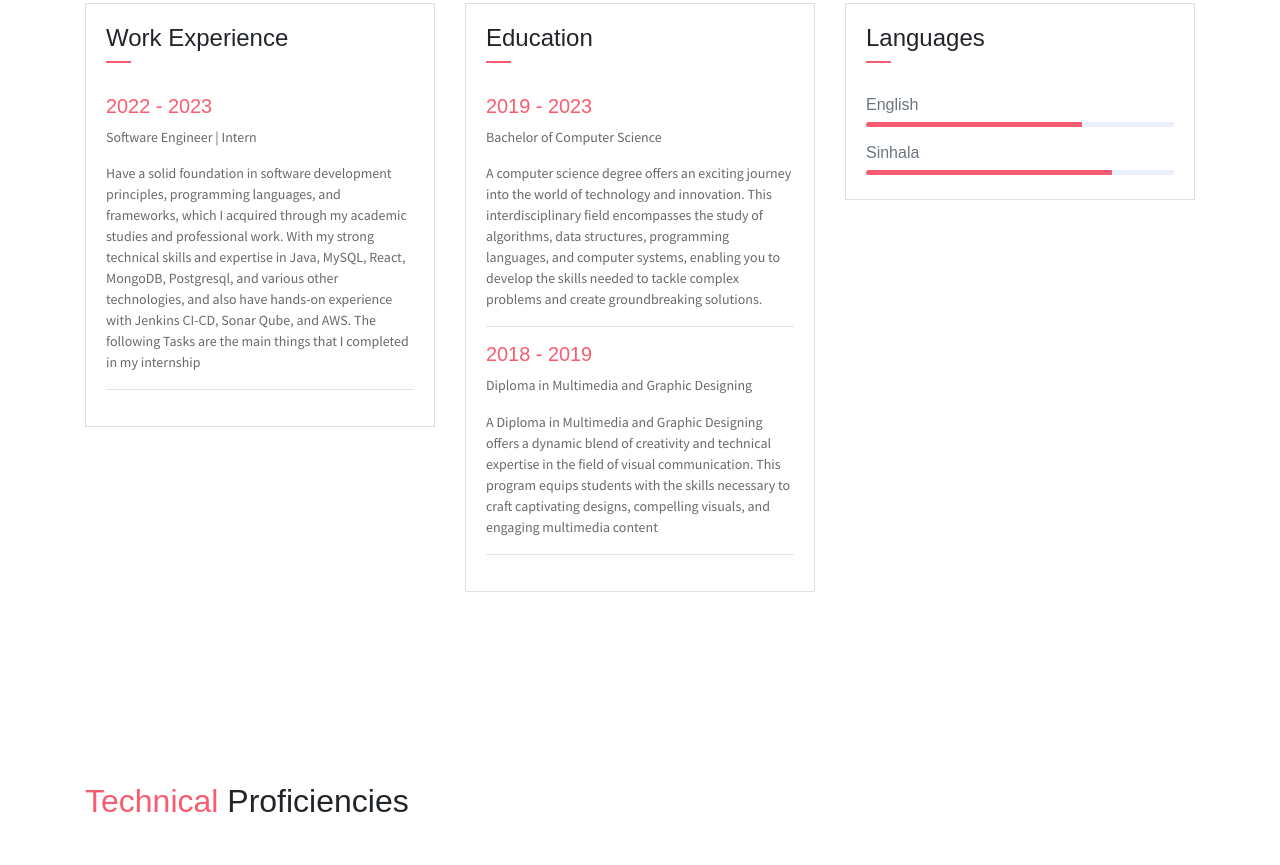
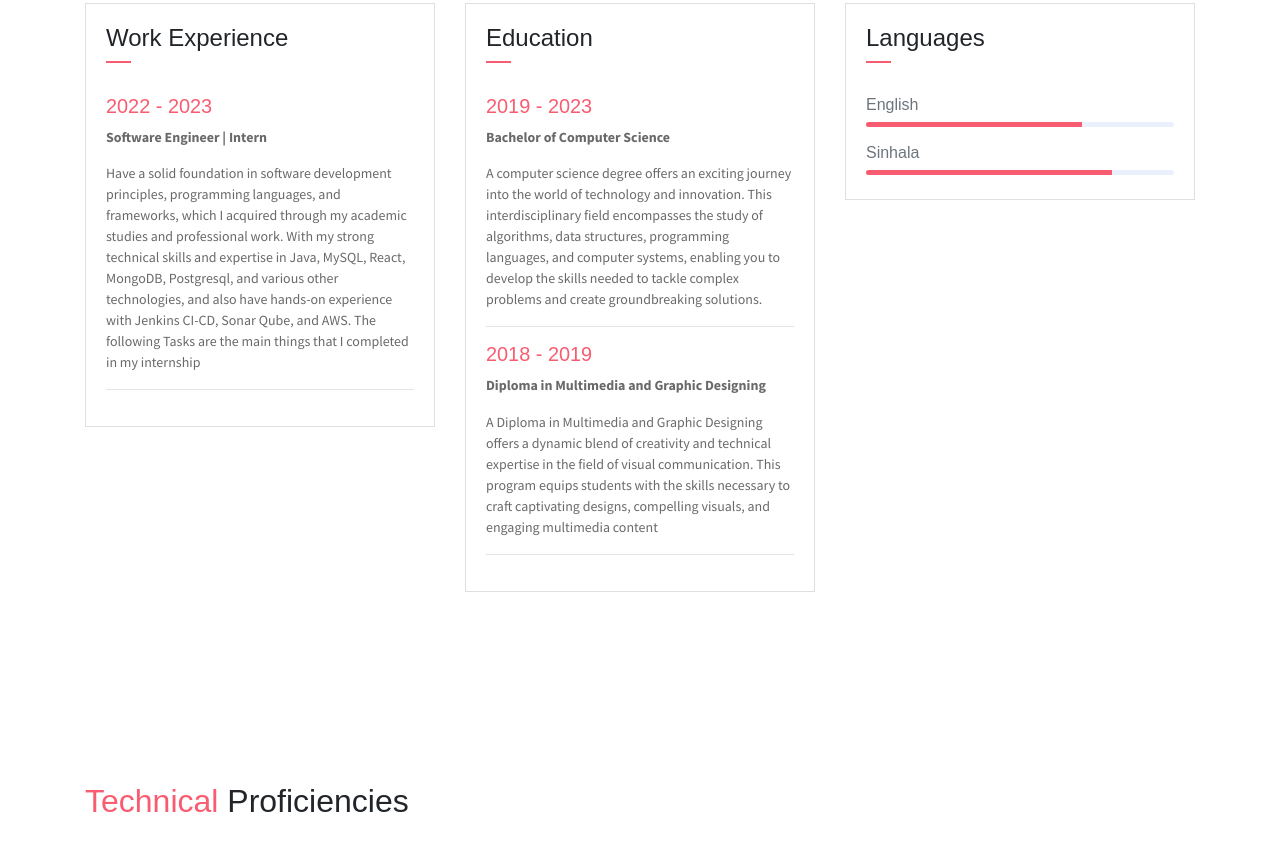
Before and after one commit to RidmaRandika/ridma.live, a plain HTML site: page index.html in a window 1280 px wide. Shown: the part 1340-2205 px from the top of the page. Drawn offline with Linux system fonts and the light colour scheme; some packages are replaced by stand-ins of ours.

Commit message:
refactor the codebase

```diff
--- a/index.html
+++ b/index.html
@@ -133,7 +133,7 @@
                         </div>
                         <div class="card-body">
                             <h6 class="title text-danger">2022 - 2023</h6>
-                            <P>Software Engineer | Intern</P>
+                            <P><b>Software Engineer | Intern</b></P>
                             <P class="subtitle">
                                 Have a solid foundation in software development principles,
                                 programming languages, and frameworks, which I acquired through
@@ -159,13 +159,13 @@
                         </div>
                         <div class="card-body">
                             <h6 class="title text-danger">2019 - 2023</h6>
-                            <P>Bachelor of Computer Science</P>
+                            <P><b>Bachelor of Computer Science</b> </P>
                             <P class="subtitle">
                                 A computer science degree offers an exciting journey into the world of technology and innovation. This interdisciplinary field encompasses the study of algorithms, data structures, programming languages, and computer systems, enabling you to develop the skills needed to tackle complex problems and create groundbreaking solutions.
                             </P>
                             <hr>
                             <h6 class="title text-danger">2018 - 2019</h6>
-                            <P>Diploma in Multimedia and Graphic Designing</P>
+                            <P><b>Diploma in Multimedia and Graphic Designing</b></P>
                             <P class="subtitle">A Diploma in Multimedia and Graphic Designing offers a dynamic blend of creativity and technical expertise in the field of visual communication. This program equips students with the skills necessary to craft captivating designs, compelling visuals, and engaging multimedia content</P>
                             <hr>
 
```
